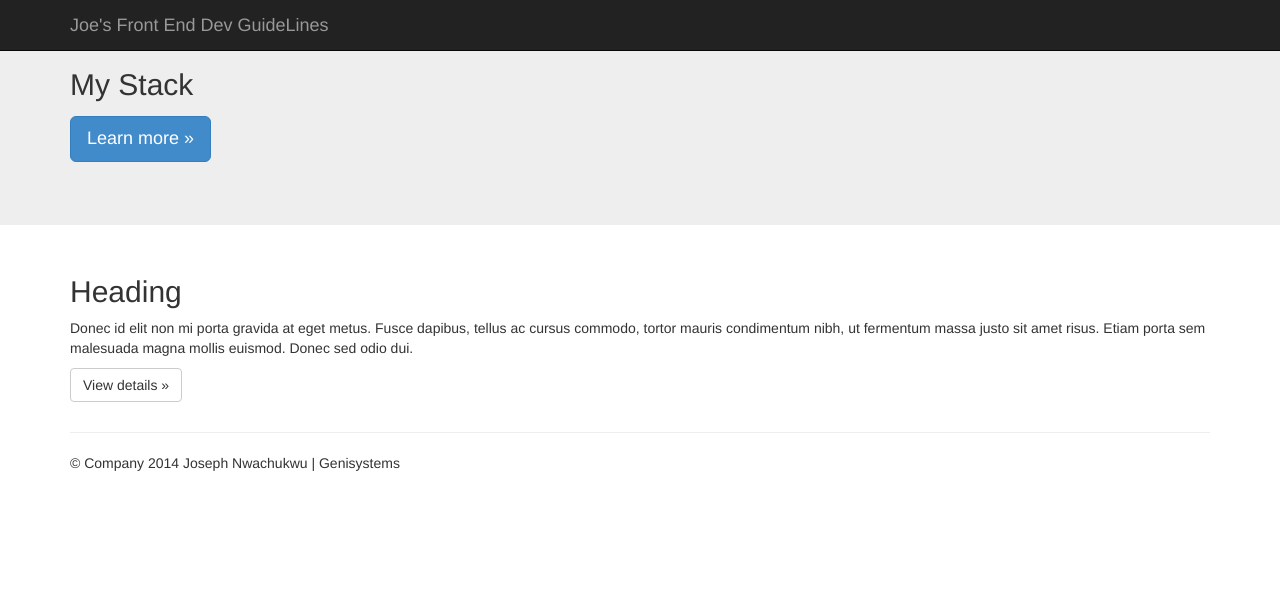
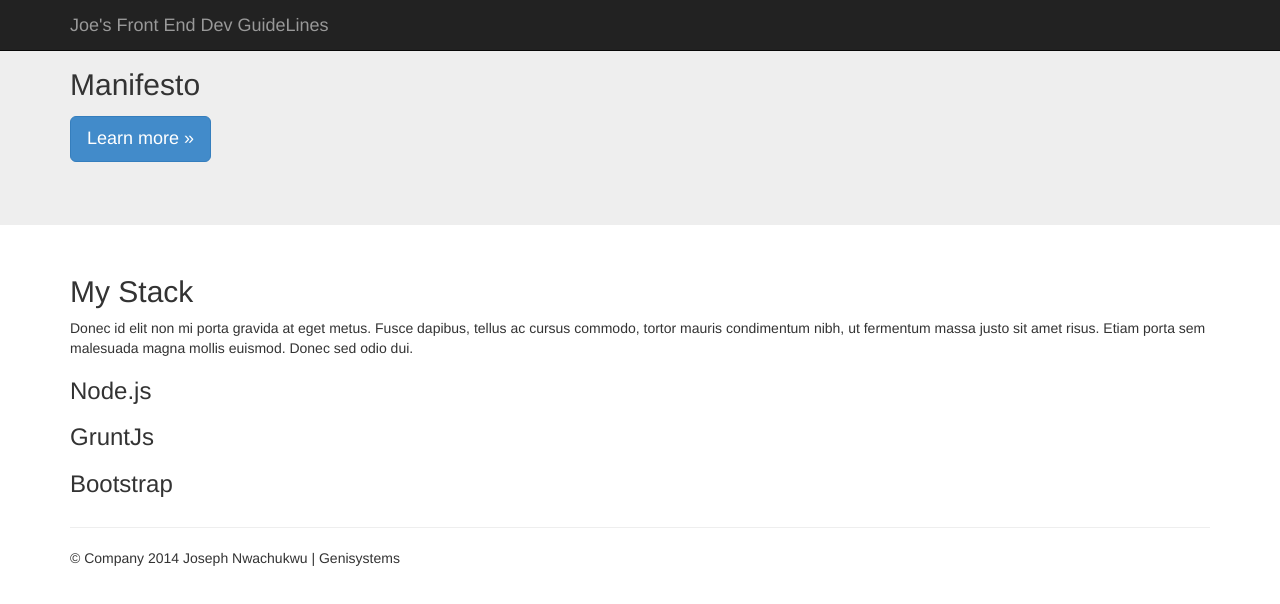
Before and after one commit to josephnwachukwu/Front-End-Dev-Guidelines, a website: page index.html in a window 1280 px wide. Drawn offline with Linux system fonts and the light colour scheme; files whose address does not match are found by name.

Commit message:
adding some more content

```diff
--- a/index.html
+++ b/index.html
@@ -25,7 +25,7 @@
     </div>
     <div class="jumbotron">
       <div class="container">
-        <h2>My Stack</h2>
+        <h2>Manifesto</h2>
         <p></p>
         <p><a role="button" class="btn btn-primary btn-lg">Learn more »</a></p>
       </div>
@@ -34,9 +34,14 @@
       <!-- Example row of columns -->
       <div class="row">
         <div class="col-md-12">
-          <h2>Heading</h2>
+          <h2>My Stack</h2>
           <p>Donec id elit non mi porta gravida at eget metus. Fusce dapibus, tellus ac cursus commodo, tortor mauris condimentum nibh, ut fermentum massa justo sit amet risus. Etiam porta sem malesuada magna mollis euismod. Donec sed odio dui. </p>
-          <p><a role="button" href="#" class="btn btn-default">View details »</a></p>
+          <h3>Node.js</h3>
+          <p></p>
+          <h3>GruntJs</h3>
+          <p></p>
+          <h3>Bootstrap</h3>
+          <p></p>
         </div>
       </div>
       <hr>
```
